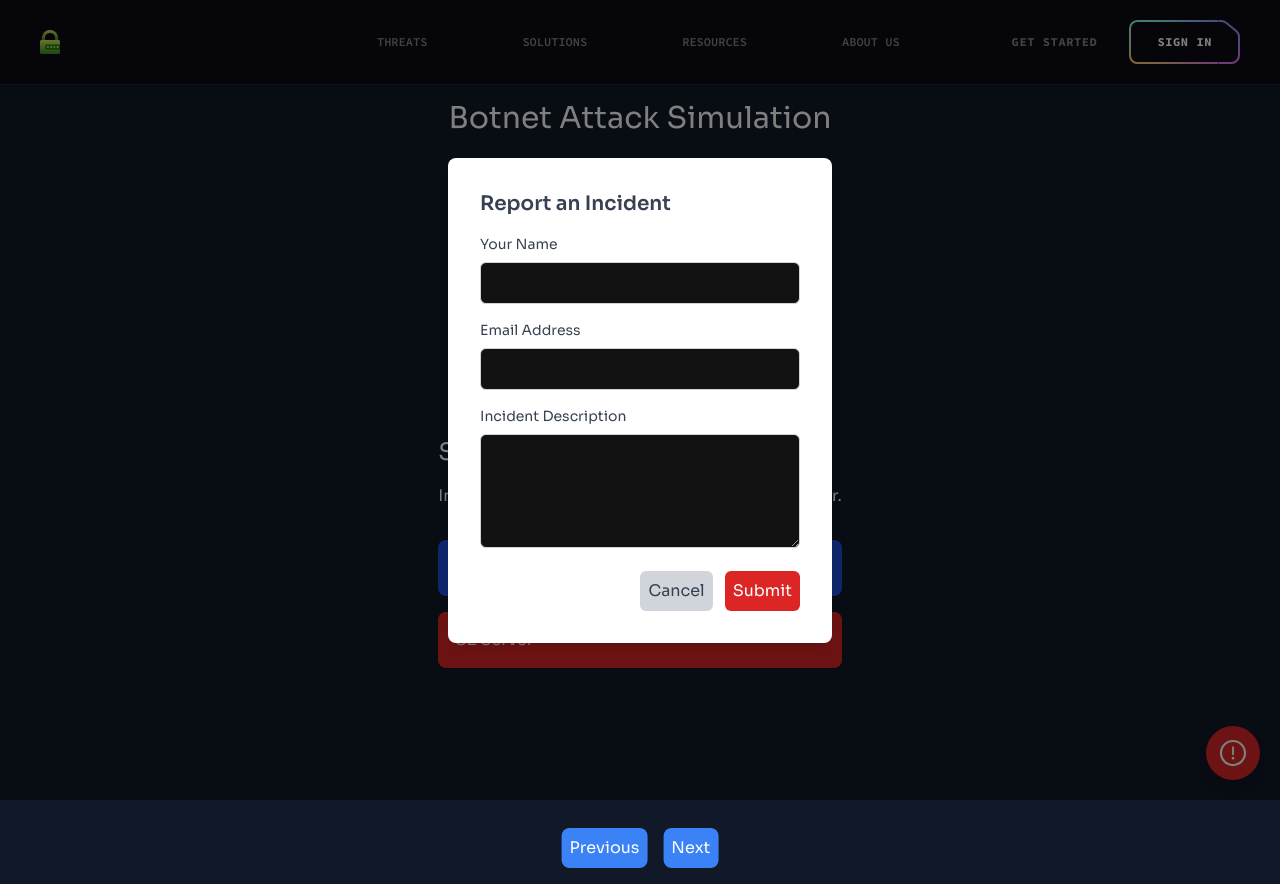
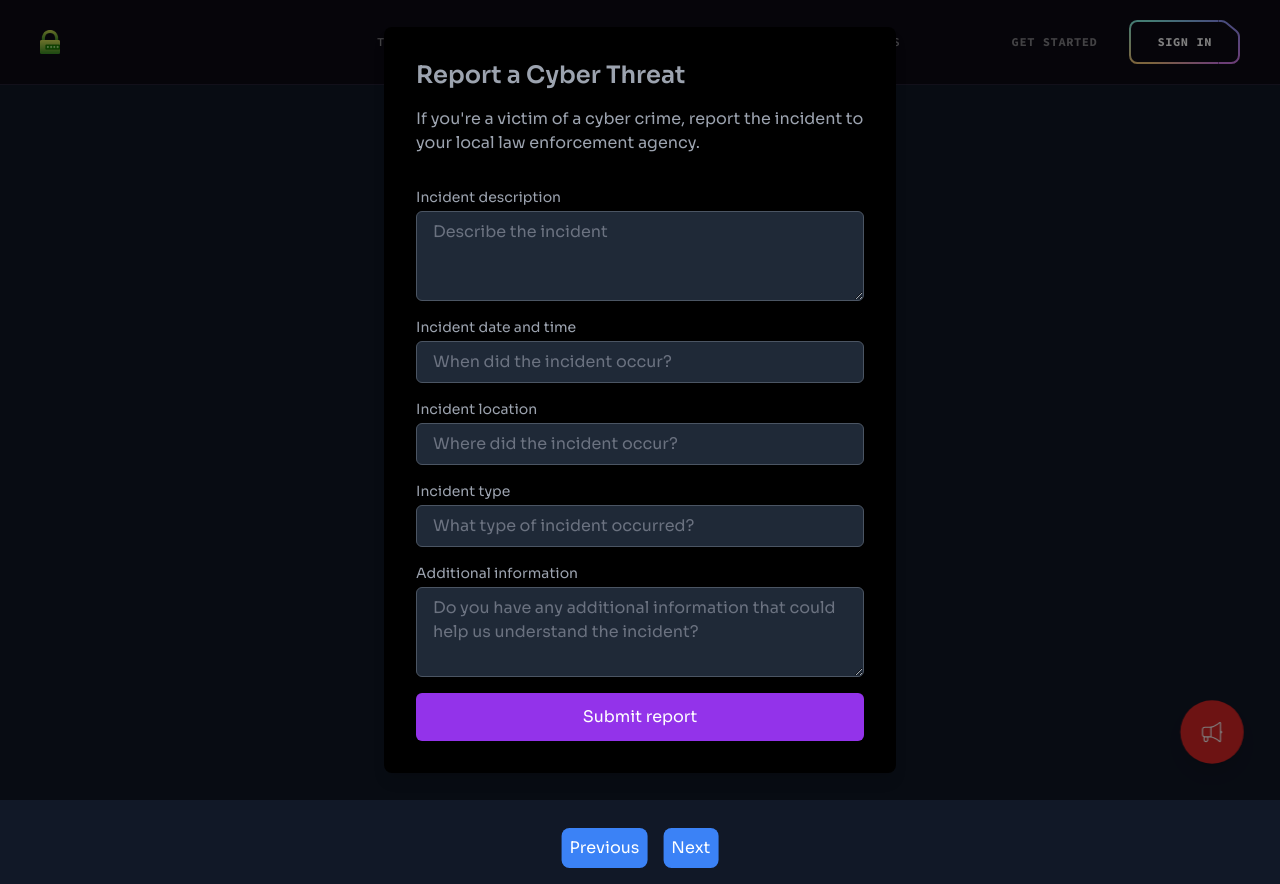
Before and after one commit to HAnjula/safe-cyber, a React (Vite) app: page /botnets in a window 1280 px wide. Both pictures are taken after a click on the button 1233 px from the left and 753 px from the top of the page. Built offline with nearby package versions, Linux system fonts and the light colour scheme.

Commit message:
report incident updated

```diff
--- a/src/App.jsx
+++ b/src/App.jsx
@@ -21,7 +21,7 @@ import Spyware from "./components/spyware";
 import BotnetSimulation from "./components/botnets";
 import Zeroexploits from "./components/zeroexploits";
 import Phishing from "./components/phishing";
-import CaseIncidentReport from "./components/CaseIncidentReport";
+import IncidentReportForm from "./components/IncidentReportForm";
 
 const App = () => {
   const location = useLocation();
@@ -73,12 +73,9 @@ const App = () => {
         <Route path="/zeroexploits" element={<Zeroexploits />} />
         <Route path="/phishing" element={<Phishing />} />
         <Route path="/Socialeng" element={<Socialeng />} />
-        <Route path="/report" element={<CaseIncidentReport />} />
       </Routes>
 
-      {/* Floating Case Incident Report Icon */}
-      <CaseIncidentReport />
-
+      <IncidentReportForm />
       {/* Button Gradient */}
       <ButtonGradient />
     </div>
--- a/src/components/CaseIncidentReport.jsx
+++ /dev/null
@@ -1,81 +0,0 @@
-import { useState } from "react";
-import { AiOutlineExclamationCircle } from "react-icons/ai";
-
-const CaseIncidentReport = () => {
-  const [isOpen, setIsOpen] = useState(false);
-
-  const openModal = () => setIsOpen(true);
-  const closeModal = () => setIsOpen(false);
-
-  return (
-    <div>
-      {/* Floating Icon */}
-      <div className="fixed bottom-5 right-5 z-50">
-        <button
-          onClick={openModal}
-          className="bg-red-600 text-white p-3 rounded-full shadow-lg hover:bg-red-700 focus:outline-none"
-          aria-label="Report Incident"
-        >
-          <AiOutlineExclamationCircle size={30} />
-        </button>
-      </div>
-
-      {/* Modal */}
-      {isOpen && (
-        <div className="fixed inset-0 bg-black bg-opacity-50 flex justify-center items-center z-50">
-          <div className="bg-white rounded-lg p-8 w-96 shadow-lg">
-            <h2 className="text-xl font-semibold mb-4 text-gray-700">
-              Report an Incident
-            </h2>
-            <form>
-              <div className="mb-4">
-                <label className="block text-sm font-medium text-gray-700 mb-2">
-                  Your Name
-                </label>
-                <input
-                  type="text"
-                  className="w-full p-2 border border-gray-300 rounded-md focus:ring-red-500 focus:border-red-500"
-                />
-              </div>
-              <div className="mb-4">
-                <label className="block text-sm font-medium text-gray-700 mb-2">
-                  Email Address
-                </label>
-                <input
-                  type="email"
-                  className="w-full p-2 border border-gray-300 rounded-md focus:ring-red-500 focus:border-red-500"
-                />
-              </div>
-              <div className="mb-4">
-                <label className="block text-sm font-medium text-gray-700 mb-2">
-                  Incident Description
-                </label>
-                <textarea
-                  rows="4"
-                  className="w-full p-2 border border-gray-300 rounded-md focus:ring-red-500 focus:border-red-500"
-                />
-              </div>
-              <div className="flex justify-end">
-                <button
-                  type="button"
-                  onClick={closeModal}
-                  className="mr-3 bg-gray-300 text-gray-700 p-2 rounded-md hover:bg-gray-400 focus:outline-none"
-                >
-                  Cancel
-                </button>
-                <button
-                  type="submit"
-                  className="bg-red-600 text-white p-2 rounded-md hover:bg-red-700 focus:outline-none"
-                >
-                  Submit
-                </button>
-              </div>
-            </form>
-          </div>
-        </div>
-      )}
-    </div>
-  );
-};
-
-export default CaseIncidentReport;
--- /dev/null
+++ b/src/components/IncidentReportForm.jsx
@@ -0,0 +1,126 @@
+import { useState } from "react";
+import { BsExclamationCircle } from "react-icons/bs";
+import { CiBullhorn } from "react-icons/ci";
+
+const IncidentReportForm = () => {
+  const [isOpen, setIsOpen] = useState(false);
+  const [isAnimating, setIsAnimating] = useState(false);
+
+  const toggleModal = () => {
+    if (isOpen) {
+      // Start closing animation
+      setIsAnimating(true);
+      setTimeout(() => {
+        setIsOpen(false);
+        setIsAnimating(false);
+      }, 400); // Duration of the retract animation
+    } else {
+      setIsOpen(true);
+    }
+  };
+
+  return (
+    <>
+      {/* Floating Icon */}
+      <div className="fixed bottom-10 right-10 z-50">
+        <button
+          className="bg-red-600 hover:bg-red-700 text-white p-4 rounded-full shadow-lg focus:outline-none animate-growShrink"
+          onClick={toggleModal}
+        >
+          <CiBullhorn size={24} />
+        </button>
+      </div>
+
+      {/* Incident Report Modal */}
+      {isOpen && (
+        <div
+          className="fixed inset-0 z-50 flex items-center justify-center bg-black bg-opacity-50"
+          onClick={toggleModal}
+        >
+          <div
+            className={`bg-black text-white p-8 rounded-lg shadow-lg max-w-lg w-full transform transition-transform duration-500 ${
+              isAnimating ? "animate-retract" : "animate-expand"
+            }`}
+            onClick={(e) => e.stopPropagation()} // Prevent click from closing modal
+          >
+            <h2 className="text-2xl text-gray-400 font-bold mb-4">
+              Report a Cyber Threat
+            </h2>
+            <p className="mb-8 text-gray-400">
+              If you're a victim of a cyber crime, report the incident to your
+              local law enforcement agency.
+            </p>
+
+            <form className="space-y-4">
+              <div>
+                <label className="block text-sm text-gray-400 font-medium">
+                  Incident description
+                </label>
+                <textarea
+                  className="mt-1 block w-full px-4 py-2 bg-gray-800 border border-gray-600 rounded-md text-gray-300 placeholder-gray-500 focus:ring-indigo-500 focus:border-indigo-500"
+                  rows="3"
+                  placeholder="Describe the incident"
+                ></textarea>
+              </div>
+
+              <div>
+                <label className="block text-gray-400 text-sm font-medium">
+                  Incident date and time
+                </label>
+                <input
+                  type="text"
+                  className="mt-1 block w-full px-4 py-2 bg-gray-800 border border-gray-600 rounded-md text-gray-300 placeholder-gray-500 focus:ring-indigo-500 focus:border-indigo-500"
+                  placeholder="When did the incident occur?"
+                />
+              </div>
+
+              <div>
+                <label className="block text-gray-400 text-sm font-medium">
+                  Incident location
+                </label>
+                <input
+                  type="text"
+                  className="mt-1 block w-full px-4 py-2 bg-gray-800 border border-gray-600 rounded-md text-gray-300 placeholder-gray-500 focus:ring-indigo-500 focus:border-indigo-500"
+                  placeholder="Where did the incident occur?"
+                />
+              </div>
+
+              <div>
+                <label className="block text-gray-400 text-sm font-medium">
+                  Incident type
+                </label>
+                <input
+                  type="text"
+                  className="mt-1 block w-full px-4 py-2 bg-gray-800 border border-gray-600 rounded-md text-gray-300 placeholder-gray-500 focus:ring-indigo-500 focus:border-indigo-500"
+                  placeholder="What type of incident occurred?"
+                />
+              </div>
+
+              <div>
+                <label className="block text-gray-400 text-sm font-medium">
+                  Additional information
+                </label>
+                <textarea
+                  className="mt-1 block w-full px-4 py-2 bg-gray-800 border border-gray-600 rounded-md text-gray-300 placeholder-gray-500 focus:ring-indigo-500 focus:border-indigo-500"
+                  rows="3"
+                  placeholder="Do you have any additional information that could help us understand the incident?"
+                ></textarea>
+              </div>
+
+              <div>
+                <button
+                  type="submit"
+                  className="w-full py-3 px-6 bg-purple-600 hover:bg-purple-700 rounded-md text-white font-medium focus:outline-none focus:ring-2 focus:ring-offset-2 focus:ring-blue-500"
+                >
+                  Submit report
+                </button>
+              </div>
+            </form>
+          </div>
+        </div>
+      )}
+    </>
+  );
+};
+
+export default IncidentReportForm;
--- a/tailwind.config.js
+++ b/tailwind.config.js
@@ -7,13 +7,25 @@ export default {
   theme: {
     extend: {
       keyframes: {
-        typing: {
-          "0%": { width: "0" },
-          "100%": { width: "100%" },
+        expand: {
+          "0%": { transform: "scale(0)", opacity: "0" },
+          "100%": { transform: "scale(1)", opacity: "1" },
+        },
+        retract: {
+          "0%": { transform: "scale(1)", opacity: "1" },
+          "100%": { transform: "scale(0)", opacity: "0" },
+        },
+
+        growShrink: {
+          "0%": { transform: "scale(1)" }, // Start at normal size
+          "50%": { transform: "scale(1.4)" }, // Grow to 1.2x size
+          "100%": { transform: "scale(1)" }, // Shrink back to normal size
         },
       },
       animation: {
-        typing: "typing 5s steps(40, end) forwards",
+        growShrink: "growShrink 2s ease-in-out infinite", // 2-second loop
+        expand: "expand 0.4s ease-out forwards",
+        retract: "retract 0.4s ease-in forwards",
       },
       colors: {
         color: {
```
